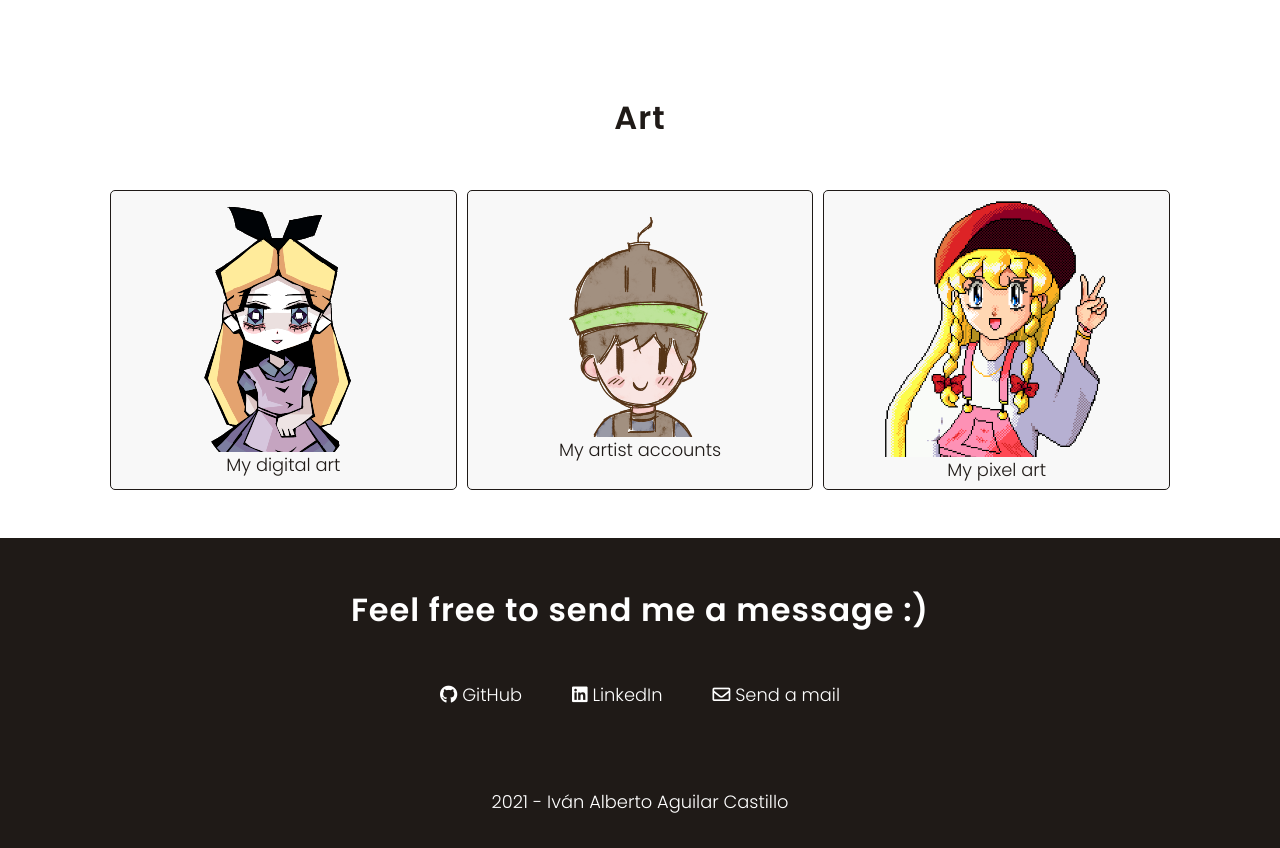
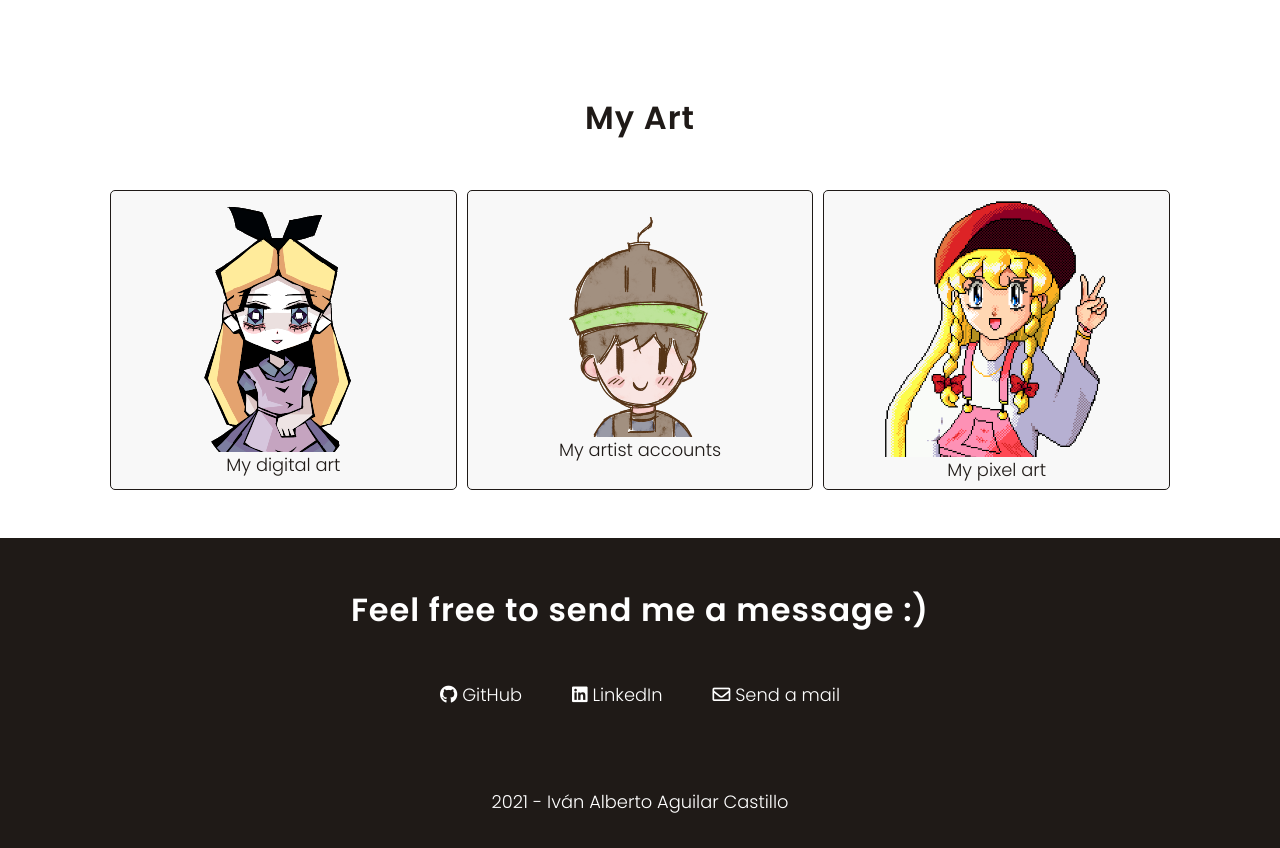
Before and after one commit to Ivan12273/Ivan12273.github.io, a plain HTML site: page index.html in a window 1280 px wide. Shown: the part 1246-2094 px from the top of the page. Drawn offline with Linux system fonts and the light colour scheme.

Commit message:
art title

```diff
--- a/index.html
+++ b/index.html
@@ -56,7 +56,7 @@
   </div>
 </section>
 <section id="art" class="projects">
-  <h2>Art</h2>
+  <h2>My Art</h2>
   <div class="projects__grid">
     <a href="https://www.deviantart.com/casdart/gallery/73689563/digital-art-2020" target="_blank" class="project__grid--link">
       <img class="project__grid--img" src="img/digitalart.png" alt="Digital art" />
```
